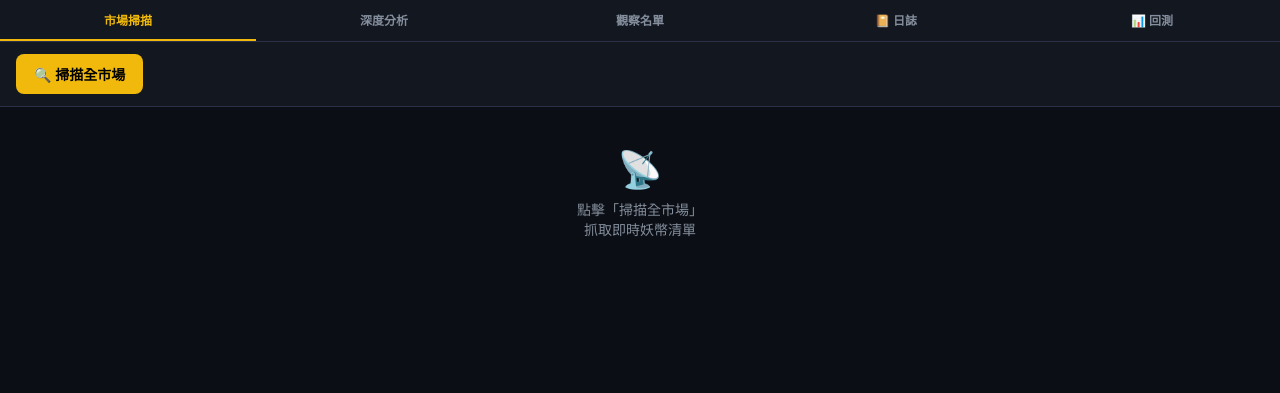
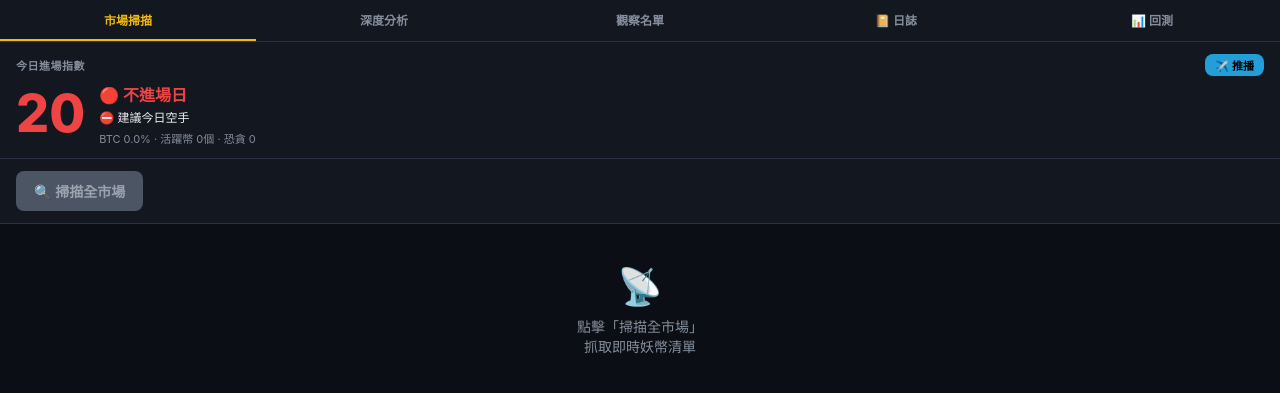
Before and after one commit to nicepolo/lana-monitor, a Flask app: page / in a window 1280 px wide. Shown: the part 55-448 px from the top of the page. Run offline with Flask 3, Linux system fonts and the light colour scheme; data that the repository does not hold is empty.

Commit message:
v3.0 缺口6：今日進場指數

```diff
--- a/app.py
+++ b/app.py
@@ -899,6 +899,164 @@
     except Exception:
         return datetime.min.replace(tzinfo=timezone.utc)
 
+# ── 缺口6：今日進場指數 ───────────────────────────────────────
+
+def compute_entry_index():
+    """計算今日進場指數 0-100，多個訊號加總"""
+    score = 50
+    details = {}
+
+    # 1. BTC 24h 波動
+    try:
+        r = requests.get(
+            "https://data-api.binance.vision/api/v3/ticker/24hr",
+            params={"symbol": "BTCUSDT"}, timeout=10)
+        btc = r.json()
+        chg = float(btc.get('priceChangePercent', 0))
+        vol = abs(chg)
+        price = float(btc.get('lastPrice', 0))
+        if vol < 1:
+            score -= 20; adj = -20; note = '市場死水'
+        elif vol <= 3:
+            score += 10; adj = +10; note = '健康波動'
+        elif vol > 5:
+            score -= 10; adj = -10; note = '波動過大'
+        else:
+            adj = 0; note = '波動適中'
+        details['btc'] = {'change': round(chg, 2), 'price': price, 'adj': adj, 'note': note}
+    except Exception:
+        details['btc'] = {'change': None, 'price': None, 'adj': 0, 'note': '無法取得'}
+
+    # 2. 活躍幣數量（proxy for high LANA score coins）
+    SCAN_COINS = [
+        'BTC','ETH','SOL','BNB','XRP','DOGE','ADA','AVAX','DOT','LINK',
+        'UNI','MATIC','ATOM','APT','SUI','ARB','OP','INJ','SEI','TIA',
+        'PEPE','WIF','BONK','FET','TAO','RNDR','GRT','ONDO','JUP','NEAR',
+    ]
+    try:
+        symbols = json.dumps([f"{c}USDT" for c in SCAN_COINS])
+        r2 = requests.get(
+            "https://data-api.binance.vision/api/v3/ticker/24hr",
+            params={"symbols": symbols}, timeout=15)
+        tickers = r2.json()
+        movers = sum(1 for t in tickers if abs(float(t.get('priceChangePercent', 0))) >= 3)
+        if movers > 10:
+            score += 30; adj2 = +30; note2 = '板塊輪動明顯'
+        elif movers >= 5:
+            score += 15; adj2 = +15; note2 = '機會適中'
+        else:
+            score -= 15; adj2 = -15; note2 = '沒得選'
+        details['movers'] = {'count': movers, 'adj': adj2, 'note': note2}
+    except Exception:
+        details['movers'] = {'count': None, 'adj': 0, 'note': '無法計算'}
+
+    # 3. BTC 成交量 vs 7日均量
+    try:
+        kr = requests.get(
+            "https://data-api.binance.vision/api/v3/klines",
+            params={"symbol": "BTCUSDT", "interval": "1d", "limit": 8}, timeout=10)
+        klines = kr.json()
+        if len(klines) >= 8:
+            today_vol = float(klines[-1][5])
+            avg7 = sum(float(k[5]) for k in klines[-8:-1]) / 7
+            ratio = round(today_vol / avg7, 2) if avg7 > 0 else 1.0
+            if ratio > 1.3:
+                score += 15; adj3 = +15; note3 = '資金活躍'
+            elif ratio < 0.7:
+                score -= 15; adj3 = -15; note3 = '資金低迷'
+            else:
+                adj3 = 0; note3 = '成交量正常'
+            details['vol'] = {'ratio': ratio, 'adj': adj3, 'note': note3}
+        else:
+            details['vol'] = {'ratio': None, 'adj': 0, 'note': ''}
+    except Exception:
+        details['vol'] = {'ratio': None, 'adj': 0, 'note': '無法取得'}
+
+    # 4. 恐慌貪婪指數
+    try:
+        fg_r = requests.get('https://api.alternative.me/fng/?limit=1', timeout=10)
+        fg_data = fg_r.json()
+        fg_val = int(fg_data['data'][0]['value'])
+        fg_text = fg_data['data'][0].get('value_classification', '')
+        if (20 <= fg_val <= 30) or (70 <= fg_val <= 80):
+            score += 10; adj4 = +10; note4 = '情緒適中'
+        elif fg_val > 90:
+            score -= 20; adj4 = -20; note4 = '極度貪婪'
+        elif fg_val < 10:
+            score += 5;  adj4 = +5;  note4 = '極度恐慌'
+        else:
+            adj4 = 0; note4 = fg_text
+        details['fg'] = {'val': fg_val, 'text': fg_text, 'adj': adj4, 'note': note4}
+    except Exception:
+        details['fg'] = {'val': None, 'adj': 0, 'note': '無法取得'}
+
+    score = max(0, min(100, score))
+
+    if score >= 80:
+        label = '強進場日'; color = '#22c55e'; emoji = '🟢'
+        advice = '市場機會多，可加大倉位'
+    elif score >= 50:
+        label = '標準日'; color = '#f0b90b'; emoji = '🟡'
+        advice = '正常操作'
+    elif score >= 30:
+        label = '觀望日'; color = '#f97316'; emoji = '🟠'
+        advice = '機會少，謹慎操作'
+    else:
+        label = '不進場日'; color = '#ef4444'; emoji = '🔴'
+        advice = '⛔ 建議今日空手'
+
+    return {
+        'score': score, 'label': label, 'color': color,
+        'emoji': emoji, 'advice': advice, 'details': details,
+        'ts': datetime.now(timezone.utc).isoformat()
+    }
+
+
+@app.route("/api/entry_index")
+def api_entry_index():
+    try:
+        return jsonify(compute_entry_index())
+    except Exception as e:
+        return jsonify({"ok": False, "error": str(e)}), 500
+
+
+@app.route("/api/entry_index/telegram", methods=["POST"])
+def api_entry_index_telegram():
+    try:
+        d = compute_entry_index()
+        det = d['details']
+        btc = det.get('btc', {})
+        vol = det.get('vol', {})
+        fg  = det.get('fg', {})
+        mv  = det.get('movers', {})
+        lines = [
+            f"🌅 <b>LANA 早安日報</b>",
+            f"今日進場指數：<b>{d['score']} / 100</b>  {d['emoji']}",
+            f"建議：{d['advice']}",
+            "",
+        ]
+        if btc.get('change') is not None:
+            lines.append(f"• BTC 24h 波動：{abs(btc['change']):.1f}%  {btc['note']}")
+        if mv.get('count') is not None:
+            lines.append(f"• 活躍幣數量：{mv['count']} 個  {mv['note']}")
+        if vol.get('ratio') is not None:
+            lines.append(f"• 市場成交量：{vol['ratio']}x 7d均量  {vol['note']}")
+        if fg.get('val') is not None:
+            lines.append(f"• 恐慌貪婪：{fg['val']}（{fg['text']}）")
+        lines += ["", "⚠️ 僅供參考，不構成投資建議"]
+        text = "\n".join(lines)
+        resp = requests.post(
+            f"https://api.telegram.org/bot{TELEGRAM_TOKEN}/sendMessage",
+            json={"chat_id": TELEGRAM_CHAT_ID, "text": text, "parse_mode": "HTML"},
+            timeout=15)
+        r = resp.json()
+        if r.get("ok"):
+            return jsonify({"ok": True})
+        return jsonify({"ok": False, "error": r.get("description", "unknown")}), 500
+    except Exception as e:
+        return jsonify({"ok": False, "error": str(e)}), 500
+
+
 @app.route("/health")
 def health():
     return jsonify({"status": "ok", "ts": datetime.now().isoformat()})
--- a/templates/index.html
+++ b/templates/index.html
@@ -244,6 +244,14 @@
 
 <!-- ── 市場掃描 ── -->
 <div id="page-scan" class="page active">
+  <!-- 今日進場指數 -->
+  <div id="entryIndexCard" style="padding:12px 16px;background:var(--bg2);border-bottom:1px solid #2b3046">
+    <div style="display:flex;align-items:center;justify-content:space-between;margin-bottom:6px">
+      <span style="font-size:11px;color:var(--muted);font-weight:700;letter-spacing:.5px">今日進場指數</span>
+      <button class="btn" id="btnEntryTg" style="font-size:11px;padding:3px 10px;background:#229ED9" onclick="sendEntryIndexTelegram()">✈️ 推播</button>
+    </div>
+    <div id="entryIndexBody"><div style="color:var(--muted);font-size:13px">載入中...</div></div>
+  </div>
   <div style="padding:12px 16px;background:var(--bg2);display:flex;gap:8px;border-bottom:1px solid #2b3046;flex-wrap:wrap">
     <button class="btn" onclick="loadScan()" id="btnScan">🔍 掃描全市場</button>
     <button class="btn secondary" onclick="loadScan()" id="btnRefresh" style="display:none">重新整理</button>
@@ -541,6 +549,7 @@
   document.querySelectorAll(".page").forEach(el => el.classList.remove("active"));
   event.target.classList.add("active");
   document.getElementById(`page-${t}`).classList.add("active");
+  if (t === "scan")      loadEntryIndex();
   if (t === "watchlist") loadWatchlist();
   if (t === "journal")   initJournalPage();
   if (t === "backtest")  initBacktestPage();
@@ -552,11 +561,69 @@
   setTimeout(() => el.classList.remove("show"), dur);
 }
 
+// ── 今日進場指數 ──────────────────────────────────────────
+async function loadEntryIndex() {
+  try {
+    const r = await fetch('/api/entry_index');
+    const d = await r.json();
+    if (d.score == null) return;
+    const det = d.details || {};
+    const btc = det.btc || {}; const vol = det.vol || {};
+    const fg  = det.fg  || {}; const mv  = det.movers || {};
+    const rows = [];
+    if (btc.change != null) rows.push(`BTC ${Math.abs(btc.change).toFixed(1)}%`);
+    if (mv.count  != null) rows.push(`活躍幣 ${mv.count}個`);
+    if (vol.ratio != null) rows.push(`量比 ${vol.ratio}x`);
+    if (fg.val    != null) rows.push(`恐貪 ${fg.val}`);
+    document.getElementById('entryIndexBody').innerHTML = `
+      <div style="display:flex;align-items:center;gap:14px">
+        <div style="font-size:52px;font-weight:800;color:${d.color};line-height:1;min-width:66px;text-align:center">${d.score}</div>
+        <div style="flex:1;min-width:0">
+          <div style="font-size:16px;font-weight:700;color:${d.color}">${d.emoji} ${d.label}</div>
+          <div style="font-size:12px;color:var(--text);margin-top:2px">${d.advice}</div>
+          <div style="font-size:11px;color:var(--muted);margin-top:5px">${rows.join(' · ')}</div>
+        </div>
+      </div>`;
+    window._entryScore = d.score;
+    const scanBtn = document.getElementById('btnScan');
+    if (d.score < 30) {
+      scanBtn.style.background = '#4b5563';
+      scanBtn.style.color = '#9ca3af';
+      scanBtn._lowIndex = true;
+    } else {
+      scanBtn.style.background = '';
+      scanBtn.style.color = '';
+      scanBtn._lowIndex = false;
+    }
+  } catch(e) { console.warn('entry index err', e); }
+}
+
+async function sendEntryIndexTelegram() {
+  const btn = document.getElementById('btnEntryTg');
+  btn.disabled = true; btn.textContent = '發送中...';
+  try {
+    const r = await fetch('/api/entry_index/telegram', {method:'POST'});
+    const d = await r.json();
+    toast(d.ok ? '✅ 進場指數已推播' : '❌ ' + (d.error || '推播失敗'));
+  } catch(e) { toast('❌ 發送錯誤'); }
+  btn.disabled = false; btn.textContent = '✈️ 推播';
+}
+
 // ── 市場掃描 ──────────────────────────────────────────────
 async function loadScan() {
+  // 低分日雙擊確認
+  const btn = document.getElementById("btnScan");
+  if (btn._lowIndex && !btn._confirmed) {
+    btn._confirmed = true;
+    toast(`⚠️ 今日進場指數 ${window._entryScore ?? '?'}，建議空手休息。再按一次確認掃描`, 4000);
+    setTimeout(() => { btn._confirmed = false; }, 5000);
+    return;
+  }
+  btn._confirmed = false;
+
   const el = document.getElementById("scanResult");
   el.innerHTML = `<div class="loading"><div class="spinner"></div>掃描全市場中...</div>`;
-  document.getElementById("btnScan").disabled = true;
+  btn.disabled = true;
   try {
     const res = await fetch("/api/scan");
     const json = await res.json();
@@ -1474,6 +1541,7 @@
 document.addEventListener('DOMContentLoaded', () => {
   fetchWatchlist();
   loadRiskStatus();
+  loadEntryIndex();
 });
 </script>
 </body>
```
